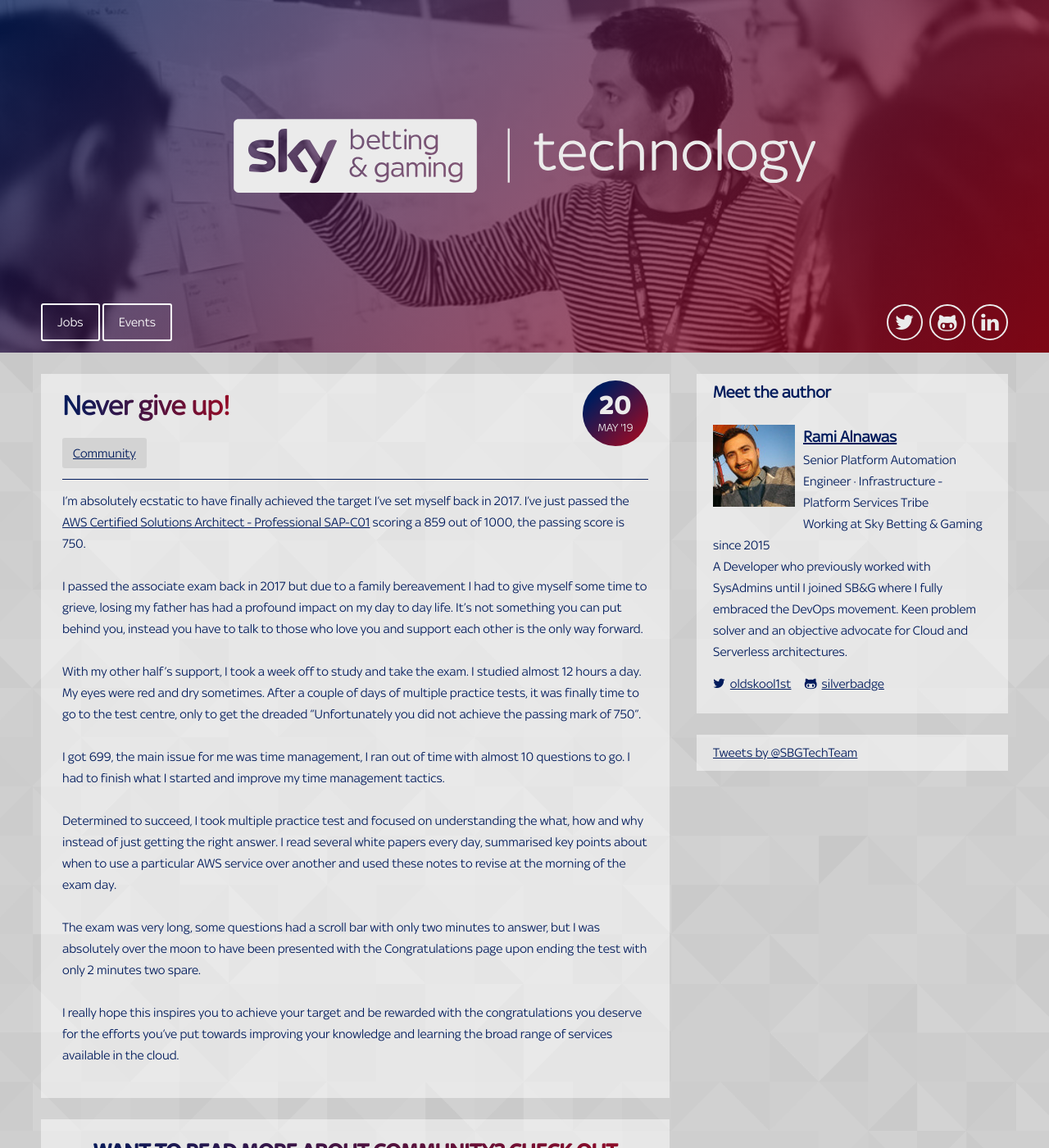
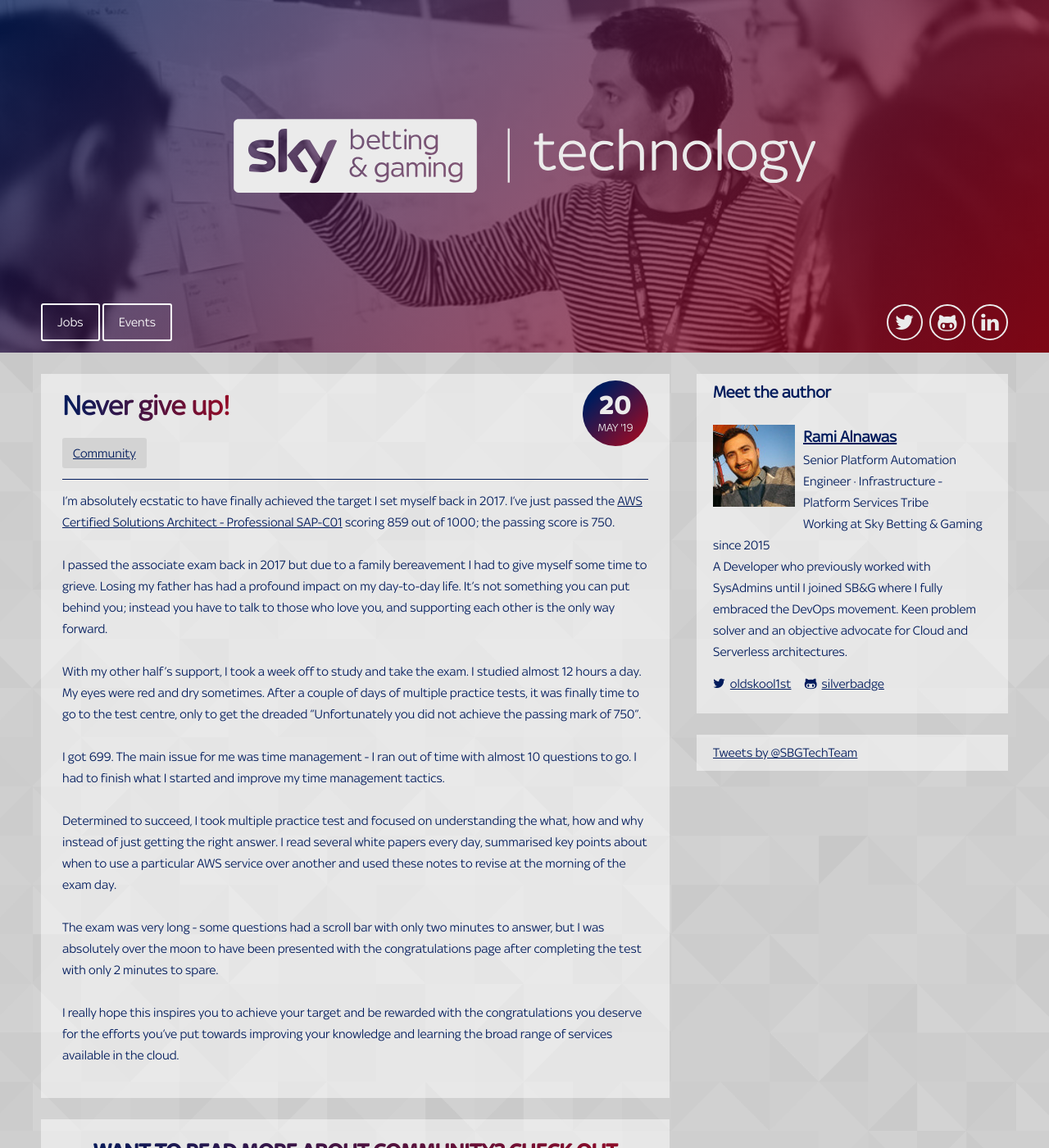
Before and after one commit to skybet/skybet.github.io, a Jekyll site: the page built from _posts/2019-05-20-never-give-up.md, in a window 1280 px wide and 1400 px high. Shown: the whole window at 82% size. Built offline with Jekyll 4.4.1, drawn with Linux system fonts in a browser that asks for light colours; nearby versions of some CDN libraries; some web fonts are replaced; comment, search, counter and statistics services are not loaded.

Commit message:
Apply suggestions from code review
Thanks for the suggestion Chris.

Co-Authored-By: Chris Buckley <chris@cmbuckley.co.uk>

```diff
--- a/_posts/2019-05-20-never-give-up.md
+++ b/_posts/2019-05-20-never-give-up.md
@@ -7,16 +7,16 @@
 tags:       aws, certification, mental, wellbeing
 category:   Community
 ---
-I'm absolutely ecstatic to have finally achieved the target I've set myself back in 2017. I've just passed the [AWS Certified Solutions Architect - Professional SAP-C01](https://www.certmetrics.com/amazon/public/badge.aspx?i=4&t=c&d=2019-05-18&ci=AWS00361425) scoring a 859 out of 1000, the passing score is 750.
+I'm absolutely ecstatic to have finally achieved the target I set myself back in 2017. I've just passed the [AWS Certified Solutions Architect - Professional SAP-C01](https://www.certmetrics.com/amazon/public/badge.aspx?i=4&t=c&d=2019-05-18&ci=AWS00361425) scoring 859 out of 1000; the passing score is 750.
 
-I passed the associate exam back in 2017 but due to a family bereavement I had to give myself some time to grieve, losing my father has had a profound impact on my day to day life. It's not something you can put behind you, instead you have to talk to those who love you and support each other is the only way forward.
+I passed the associate exam back in 2017 but due to a family bereavement I had to give myself some time to grieve. Losing my father has had a profound impact on my day-to-day life. It's not something you can put behind you; instead you have to talk to those who love you, and supporting each other is the only way forward.
 
 With my other half's support, I took a week off to study and take the exam. I studied almost 12 hours a day. My eyes were red and dry sometimes. After a couple of days of multiple practice tests, it was finally time to go to the test centre, only to get the dreaded “Unfortunately you did not achieve the passing mark of 750”.
 
-I got 699, the main issue for me was time management, I ran out of time with almost 10 questions to go. I had to finish what I started and improve my time management tactics.
+I got 699. The main issue for me was time management - I ran out of time with almost 10 questions to go. I had to finish what I started and improve my time management tactics.
 
 Determined to succeed, I took multiple practice test and focused on understanding the what, how and why instead of just getting the right answer. I read several white papers every day, summarised key points about when to use a particular AWS service over another and used these notes to revise at the morning of the exam day.
 
-The exam was very long, some questions had a scroll bar with only two minutes to answer, but I was absolutely over the moon to have been presented with the Congratulations page upon ending the test with only 2 minutes two spare.
+The exam was very long - some questions had a scroll bar with only two minutes to answer, but I was absolutely over the moon to have been presented with the congratulations page after completing the test with only 2 minutes to spare.
 
 I really hope this inspires you to achieve your target and be rewarded with the congratulations you deserve for the efforts you've put towards improving your knowledge and learning the broad range of services available in the cloud.
```
